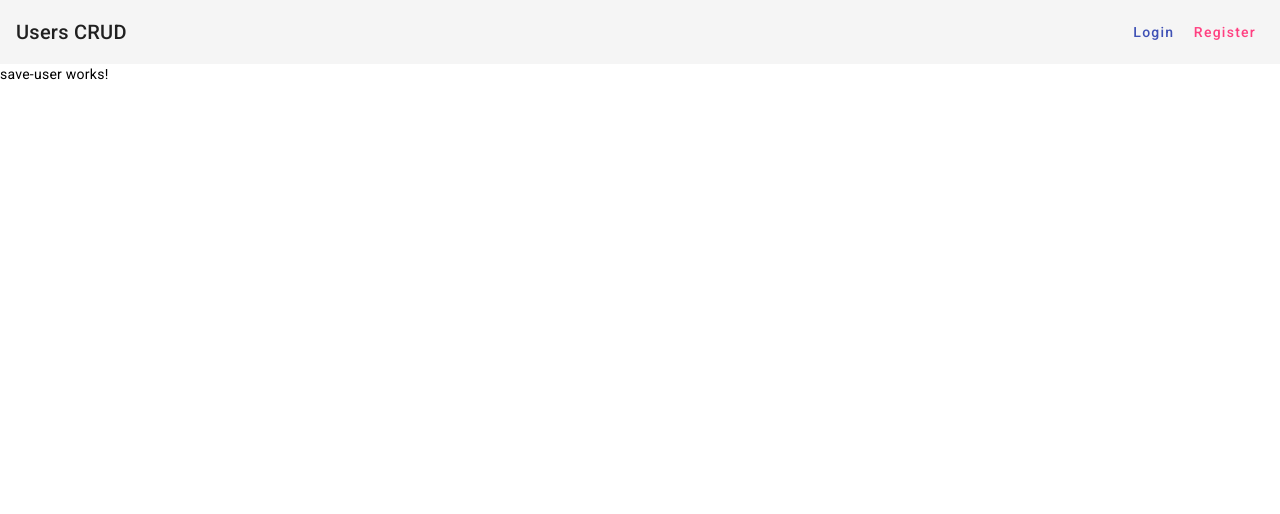
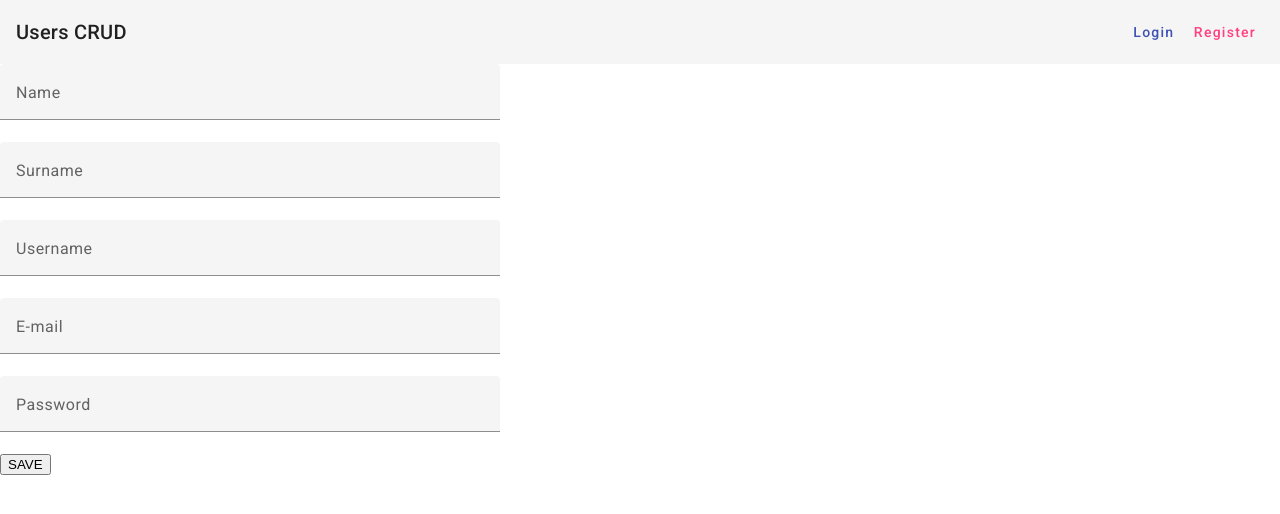
Before and after one commit to Lechuga194/user-app, an Angular app: page /save in a window 1280 px wide. Shown: the top 514 px of the page. Built offline with nearby package versions, Linux system fonts and the light colour scheme.

Commit message:
feat: adds base endpoint calls

```diff
--- a/src/app/app-routing.module.ts
+++ b/src/app/app-routing.module.ts
@@ -10,7 +10,8 @@ const routes: Routes = [
   {path: 'home', component: HomeComponent},
   {path: 'login', component: LoginComponent},
   {path: 'register', component: RegisterComponent},
-  {path: 'save', component: SaveUserComponent}
+  {path: 'save', component: SaveUserComponent},
+  {path: 'save/:id', component: SaveUserComponent}
 ];
 
 @NgModule({
--- a/src/app/app.module.ts
+++ b/src/app/app.module.ts
@@ -16,6 +16,8 @@ import {MatListModule} from "@angular/material/list";
 import {MatCardModule} from "@angular/material/card";
 import {MatGridListModule} from "@angular/material/grid-list";
 import { SaveUserComponent } from './components/save-user/save-user.component';
+import {MatFormFieldModule} from "@angular/material/form-field";
+import {MatInputModule} from "@angular/material/input";
 
 @NgModule({
   declarations: [
@@ -36,7 +38,9 @@ import { SaveUserComponent } from './components/save-user/save-user.component';
     FormsModule,
     MatListModule,
     MatCardModule,
-    MatGridListModule
+    MatGridListModule,
+    MatFormFieldModule,
+    MatInputModule
   ],
   providers: [],
   bootstrap: [AppComponent]
--- a/src/app/components/home/home.component.ts
+++ b/src/app/components/home/home.component.ts
@@ -21,7 +21,6 @@ export class HomeComponent implements OnInit {
   getAllUsers() {
     this.UserService.getAllUsers().subscribe(
       res => {
-        console.log(res)
         this.usersList = res as User[];
       },error => {
         console.log(error)
@@ -36,7 +35,7 @@ export class HomeComponent implements OnInit {
   removeUser(id: string | undefined) {
     if(!id) return;
     this.UserService.removeUser(id).subscribe(
-      res => {
+      _res => {
         this.getAllUsers();
       },
       error => {
--- a/src/app/components/save-user/save-user.component.css
+++ b/src/app/components/save-user/save-user.component.css
@@ -0,0 +1,9 @@
+.user-form {
+  min-width: 150px;
+  max-width: 500px;
+  width: 100%;
+}
+
+.user-full-width {
+  width: 100%;
+}
--- a/src/app/components/save-user/save-user.component.html
+++ b/src/app/components/save-user/save-user.component.html
@@ -1 +1,30 @@
-<p>save-user works!</p>
+<form class="user-form">
+  <mat-form-field class="user-full-width">
+    <mat-label>Name</mat-label>
+    <input [(ngModel)]="user.name" name="name" matInput placeholder="Your name here...">
+  </mat-form-field>
+
+  <mat-form-field class="user-full-width">
+    <mat-label>Surname</mat-label>
+    <input [(ngModel)]="user.surname" name="surname" matInput placeholder="Your surname here...">
+  </mat-form-field>
+
+  <mat-form-field class="user-full-width">
+    <mat-label>Username</mat-label>
+    <input [(ngModel)]="user.username" name="username" matInput placeholder="Your username here...">
+  </mat-form-field>
+
+  <mat-form-field class="user-full-width">
+    <mat-label>E-mail</mat-label>
+    <input [(ngModel)]="user.email" name="email" matInput type="email" placeholder="Your e-mail here...">
+  </mat-form-field>
+
+  <mat-form-field class="user-full-width" *ngIf="!user.id">
+    <mat-label>Password</mat-label>
+    <input [(ngModel)]="user.password" name="password" matInput type="password" placeholder="Your password here...">
+  </mat-form-field>
+
+  <button (click)="save()">
+    SAVE
+  </button>
+</form>
--- a/src/app/components/save-user/save-user.component.ts
+++ b/src/app/components/save-user/save-user.component.ts
@@ -1,10 +1,48 @@
-import { Component } from '@angular/core';
+import {Component, OnInit} from '@angular/core';
+import {User, UserService} from "../../services/user.service";
+import {ActivatedRoute, Router} from "@angular/router";
 
 @Component({
   selector: 'app-save-user',
   templateUrl: './save-user.component.html',
   styleUrls: ['./save-user.component.css']
 })
-export class SaveUserComponent {
+export class SaveUserComponent implements OnInit{
+
+  user: User = {
+    id: '',
+    name: '',
+    surname: '',
+    email: '',
+    username: '',
+    password: ''
+  }
+
+  constructor(
+    private UserService: UserService,
+    private router: Router,
+    private activatedRoute: ActivatedRoute
+  ) {}
+
+  async ngOnInit() {
+    this.activatedRoute.queryParams.subscribe((params) => {
+      let idParam = params['id'];
+      if(idParam) {
+        this.UserService.getUser(idParam).subscribe(res => {
+          this.user = res as User
+        })
+
+      }
+    })
+  }
+
+  save() {
+    if(this.user.id) {
+      this.UserService.updateUser(this.user).subscribe();
+    } else {
+      this.UserService.saveUser(this.user).subscribe();
+    }
+    this.router.navigate(['/home'])
+  }
 
 }
```
